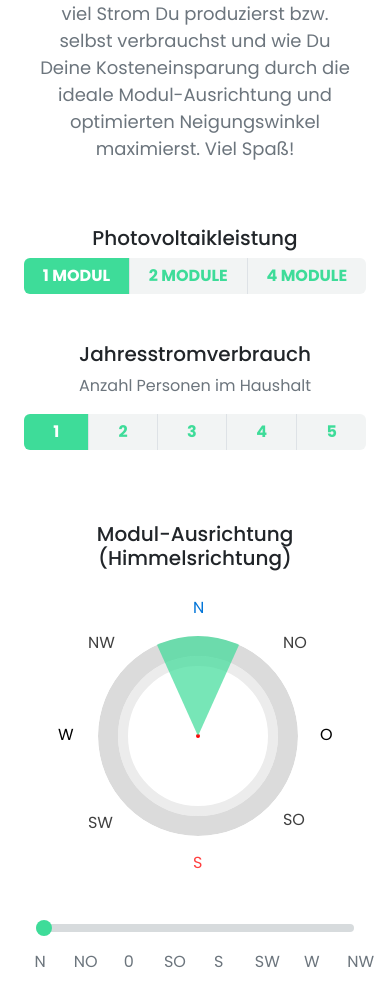
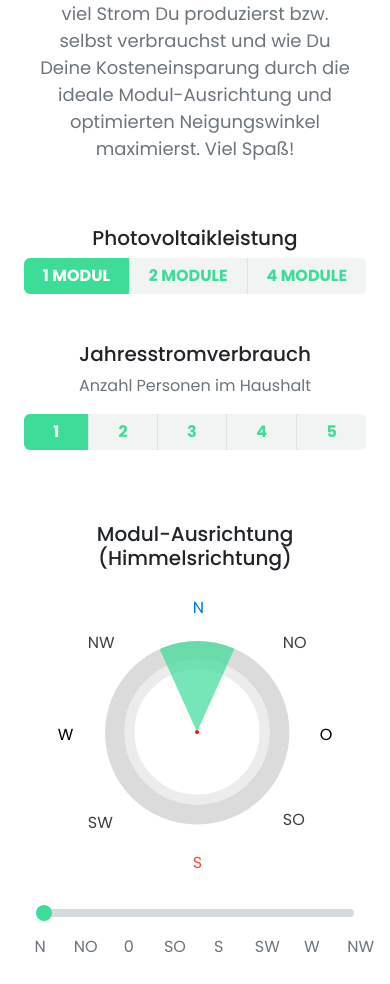
Before and after one commit to dang1707vu/ertragsrechnerRE, a website: page index.html in a window 390 px wide. Shown: the part 116-1100 px from the top of the page. Drawn offline with nearby package versions, Linux system fonts and the light colour scheme.

Commit message:
decrease circle on 360px

```diff
--- a/main.scss
+++ b/main.scss
@@ -468,16 +468,31 @@ $warning: #3edc99;
     //Circle
     .dot-container {
       margin-left: 0px;
-      top: -115px;
+      top: -110px;
       left: -13px;
+      position: relative;
+      height: 185px;
+      width: 185px;
+  }
+  .dot {
+    top: 90.95px;
+    left: 91.2px;
   }
   .dir {
-    margin-left: -13px;
+    margin-left: -16px;
   }
     .test {
         margin: auto;
         left: auto;
         right: auto;
+    }
+    .sm-circle {
+      width: 145px;
+      height: 145px;
+    }
+    .lg-circle {
+      width: 185px;
+      height: 185px;
     }
 }
 
```
Also changed, not shown: style.css, 1 other file.
